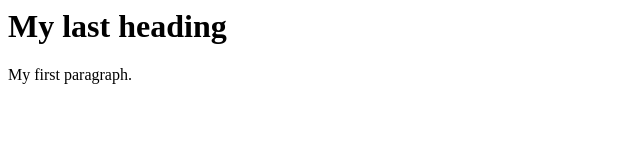
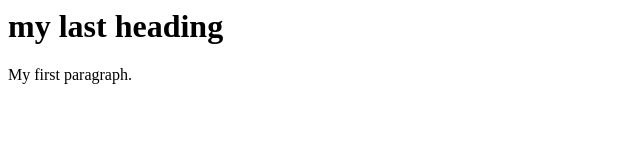
Before and after one commit to gaganarameshsanaba-dev/abc, a plain HTML site: page index.html in a window 1280 px wide. Shown: the full height of the page, 0-640 px from the left. Drawn offline with Linux system fonts and the light colour scheme.

Commit message:
Fix heading case in index.html

```diff
--- a/index.html
+++ b/index.html
@@ -1,7 +1,7 @@
 <html>
 <body>
 
-<h1>My last heading</h1>
+<h1>my last heading</h1>
 <p>My first paragraph.</p>
 
 </body>
```
